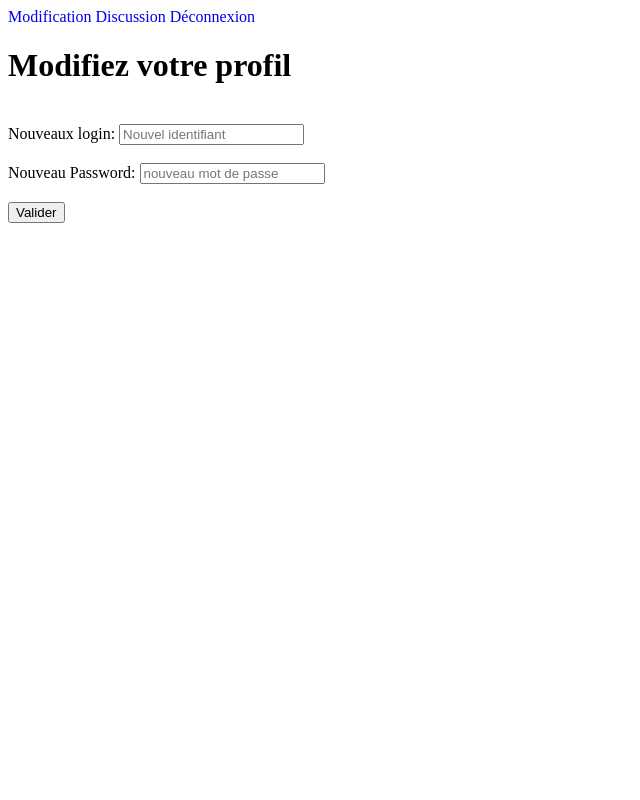
After one commit to mohamed-hadjadji/discussion, a PHP site: page /profil.php in a window 1280 px wide. The commit adds this page. Shown: the whole page, without its empty margins (0-640 px from the left). Run offline with PHP 8.4, Linux system fonts and the light colour scheme; the visitor is signed in with stand-in values (Sample User, id 1); data that the repository does not hold is empty.

Commit message:
3eme sauvegarde

```diff
--- a/index.php
+++ b/index.php
@@ -71,12 +71,12 @@ session_start();
     <?php
      $connexion = mysqli_connect("localhost","root","","discussion");
 
-    if (isset($_GET['Modifier']))
+    if (isset($_POST['Modifier']))
     {
 
 
-    $login = $_GET['login'];
-    $passe = $_GET['mdp'];
+    $login = $_POST['login'];
+    $passe = $_POST['mdp'];
 
     $requete2 = "UPDATE utilisateurs SET login = '$login', password = '$passe' WHERE login = '".$_SESSION['login']."'";
        $query2=mysqli_query($connexion,$requete2);
--- /dev/null
+++ b/profil.php
@@ -0,0 +1,58 @@
+<html>
+    <head>
+        <title>Modifier Profil</title>
+        <meta sharset="utf-8">
+        <link rel="stylesheet" href= "">
+
+    </head>
+    <body class="bgprofil">
+
+   <?php
+    session_start();
+    $connexion = mysqli_connect("localhost","root","","discussion");
+    $requete = "SELECT * FROM utilisateurs WHERE login='".$_SESSION['login']."'";
+    $req = mysqli_query($connexion, $requete);
+    $data = mysqli_fetch_assoc($req);
+   ?>
+       <header>
+
+        <style type="text/css">
+        a:link
+        {
+        text-decoration:none;
+        }
+        </style>
+
+        <nav class="nav2">
+
+            <a href="profil.php">Modification</a>
+            <a href="commentaire.php">Discussion</a>
+            <a href="index.php?deconnexion=true">Déconnexion</a>
+
+        </nav>
+      </header>
+
+
+
+                <div id="profilform">
+                    <h1>Modifiez votre profil</h1><br>
+
+                    <form method="post" action="index.php">
+
+
+                        <label>Nouveaux login:</label>
+                        <input type="text" value="<?php echo $data['login']?>" placeholder="Nouvel identifiant" name="login"></input><br><br/>
+
+                        <label>Nouveau Password:</label>
+                        <input type="password" value="<?php echo $data['password']?>" placeholder="nouveau mot de passe" name="mdp"></input><br><br/>
+
+                        <input type="submit" name="Modifier" value ="Valider">
+
+
+                    </form><br>
+
+                </div>
+
+
+  </body>
+</html>
```
Also changed, not shown: connexion.php (+5 -5 lines), discussion.php (added, +105 -0 lines).
